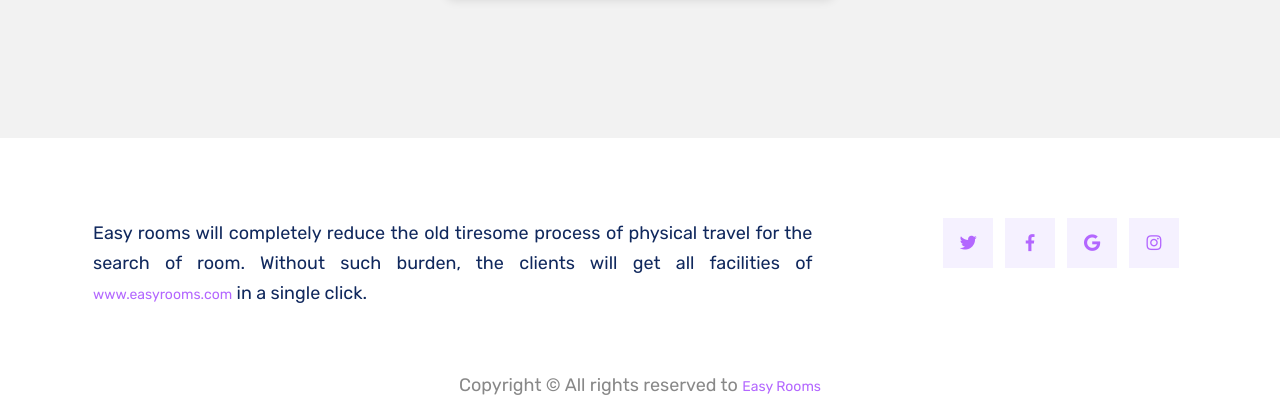
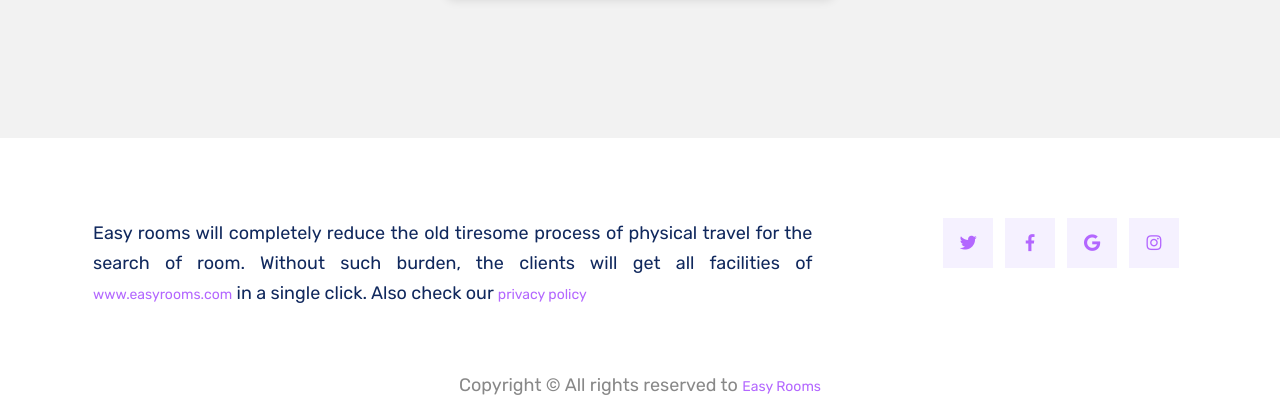
Before and after one commit to BikashJhendi/easyrooms, a Django app: page /login in a window 1280 px wide. Shown: the part 752-1167 px from the top of the page. Run offline with Django 3.2, Linux system fonts and the light colour scheme; some libraries are stand-ins or nearby versions.

Commit message:
Privacy and homepage updated

```diff
--- a/roomsapps/templates/login.html
+++ b/roomsapps/templates/login.html
@@ -138,9 +138,8 @@
                         <div class="socialMedia-caption socialMedia-caption2">
                             <p>Easy rooms will completely reduce the old tiresome process of physical travel for the
                                 search of room.
-                                Without such burden, the clients will get all facilities of <a href="index.html"
-                                                                                               target="_blank">www.easyrooms.com</a>
-                                in a single click.
+                                Without such burden, the clients will get all facilities of <a href="{% url 'index'%}" target="_blank">www.easyrooms.com</a>
+                                in a single click. Also check our <a href="{% url 'privacy' %}" target="_blank">privacy policy </a>
                             </p>
                         </div>
                     </div>
@@ -169,7 +168,7 @@
                         <div class="col-xl-12 col-lg-12 ">
                             <div class="footer-copy-right">
                                 <p>Copyright &copy; All rights reserved to
-                                    <a href="index.html" target="_blank">Easy Rooms</a>
+                                    <a href="{% url 'privacy' %}" target="_blank">Easy Rooms</a>
                                 </p>
                             </div>
                         </div>
```
